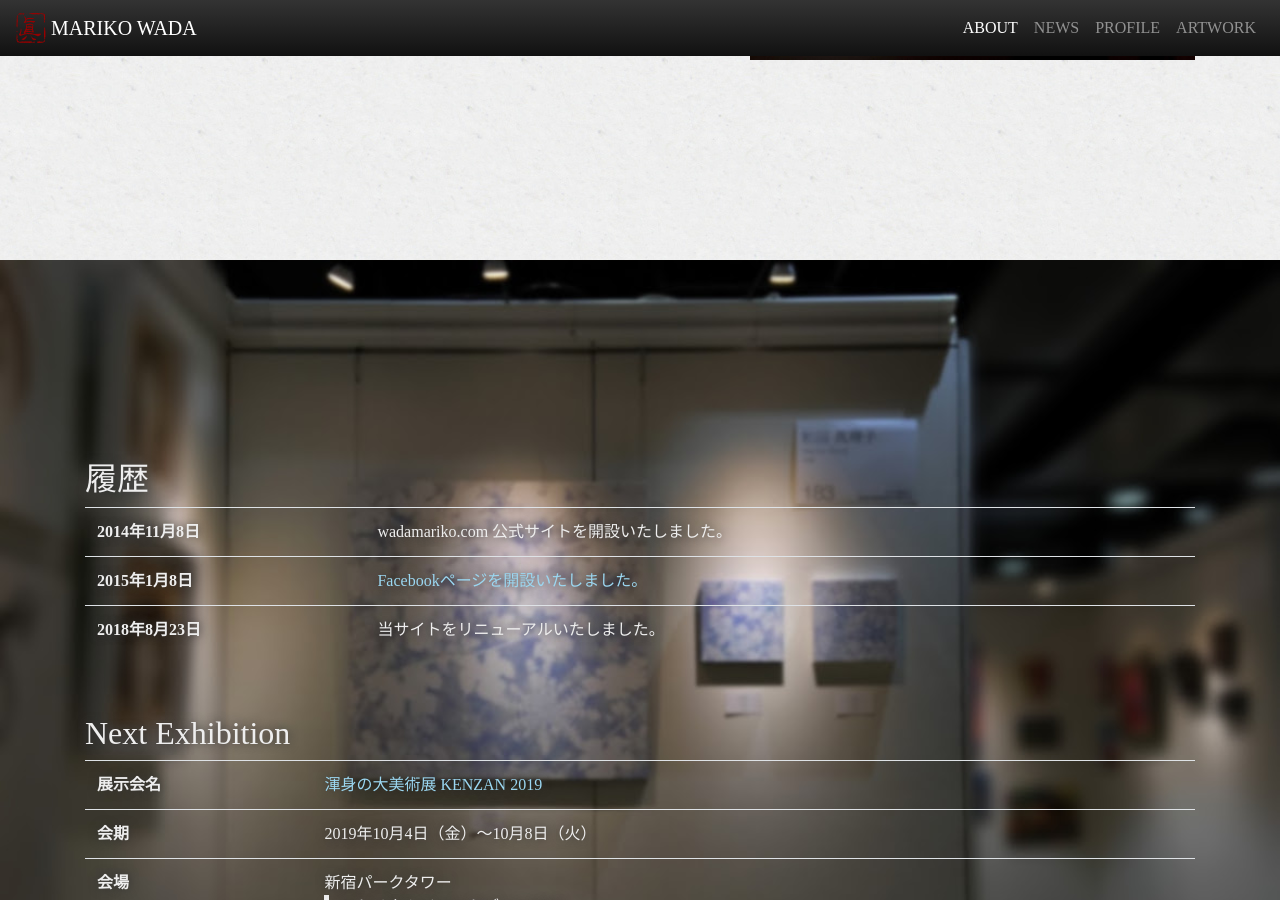
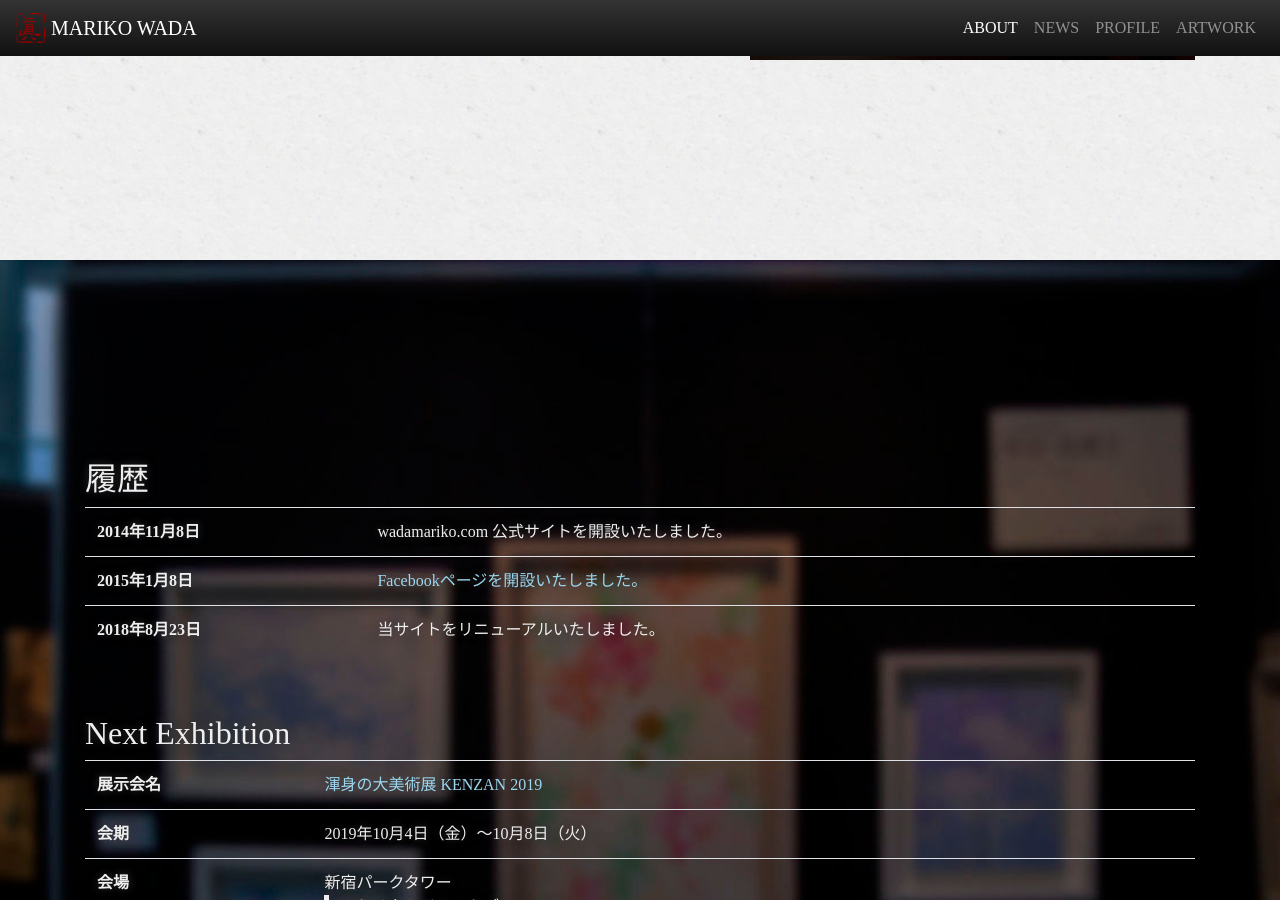
Before and after one commit to marikowadaportfolio/marikowadaportfolio.github.com, a Jekyll site: the page built from index.md, in a window 1280 px wide and 900 px high, scrolled down 1336 px. Built offline with Jekyll 4.4.1, drawn with Linux system fonts in a browser that asks for light colours; nearby versions of some CDN libraries; some web fonts are replaced.

Commit message:
New News section background

```diff
--- a/assets/style.css
+++ b/assets/style.css
@@ -111,12 +111,12 @@ footer a {
 /* Section backgrounds */
 #news {
     /* background-color:#222; */
-    background:url(/assets/img/tenji.jpg) no-repeat center center;
+    background:url(/assets/img/newsback.jpg) no-repeat center center;
     background-size: cover;
 }
 @media (min-width: 576px) {
     #news {
-        background:url(/assets/img/tenji.jpg) fixed no-repeat center center;
+        background:url(/assets/img/newsback.jpg) fixed no-repeat center center;
         background-size:cover;
     }
 }
```
Also changed, not shown: assets/img/newsback.jpg (added).
